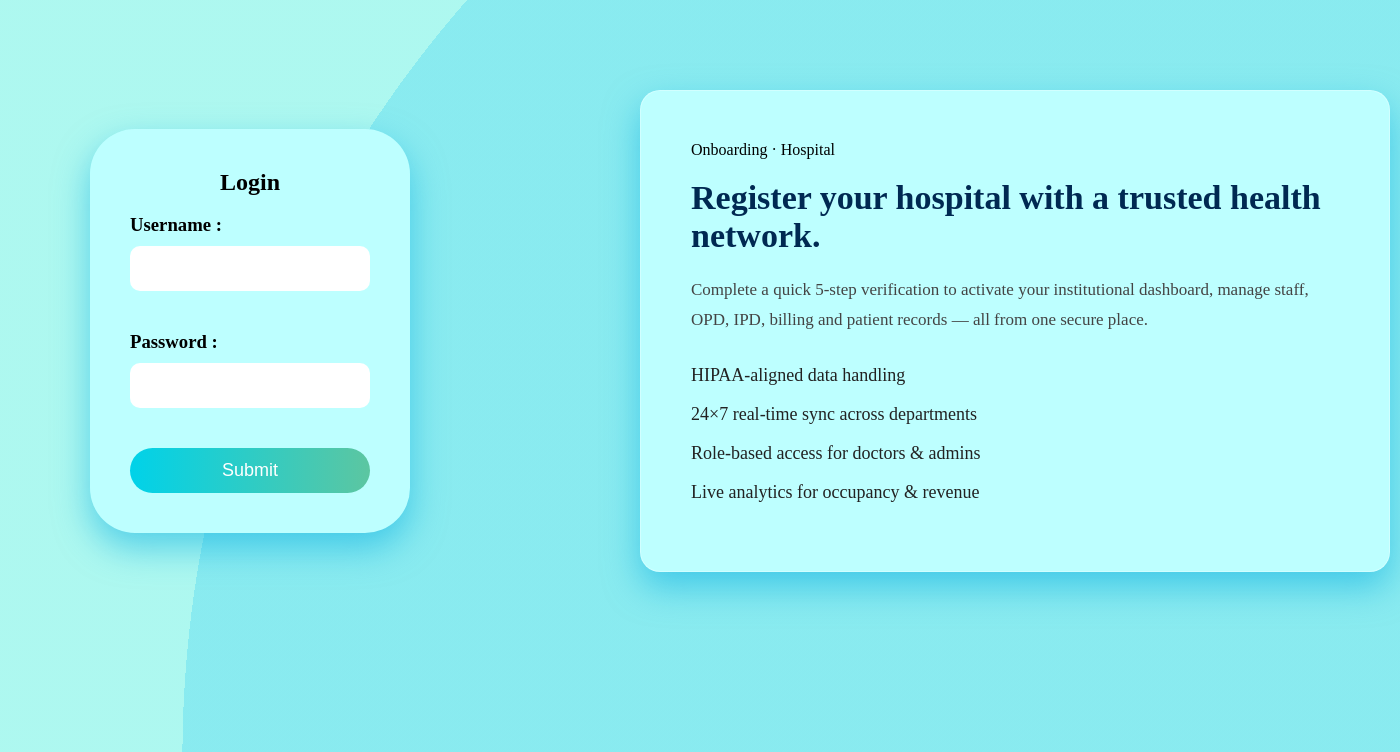
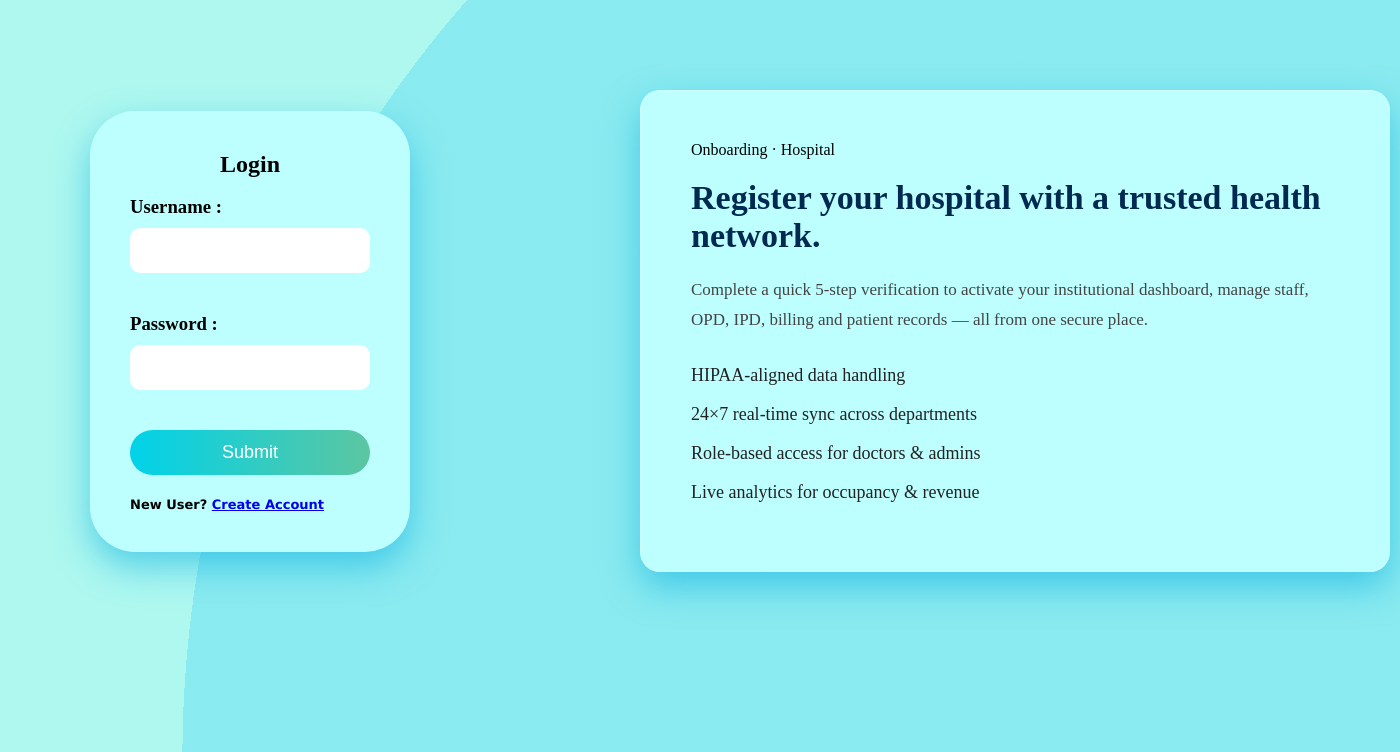
Before and after one commit to Varshilbaldha/Smart-Hospital-Management-System, a PHP site: page /login.php in a window 1400 px wide. Shown: the top 752 px of the page. Run offline with PHP 8.4, Linux system fonts and the light colour scheme.

Commit message:
Added hospital registration

```diff
--- a/login.php
+++ b/login.php
@@ -53,7 +53,13 @@
 
             <div class="login">
                 <input type="submit">
-            </div>
+            </div><br>
+
+            <p class="new-register">
+                New User?
+            <a href="hospital_registration.php">Create Account</a>
+    </p>
+
         </div>
     </form>
 
--- a/login1.css
+++ b/login1.css
@@ -105,6 +105,12 @@ body {
 
 }
 
+.new-register
+{
+    font-size: small;
+    font-family:Verdana, Geneva, Tahoma, sans-serif;
+}
+
 .info-card{
 
     width:750px;
```
